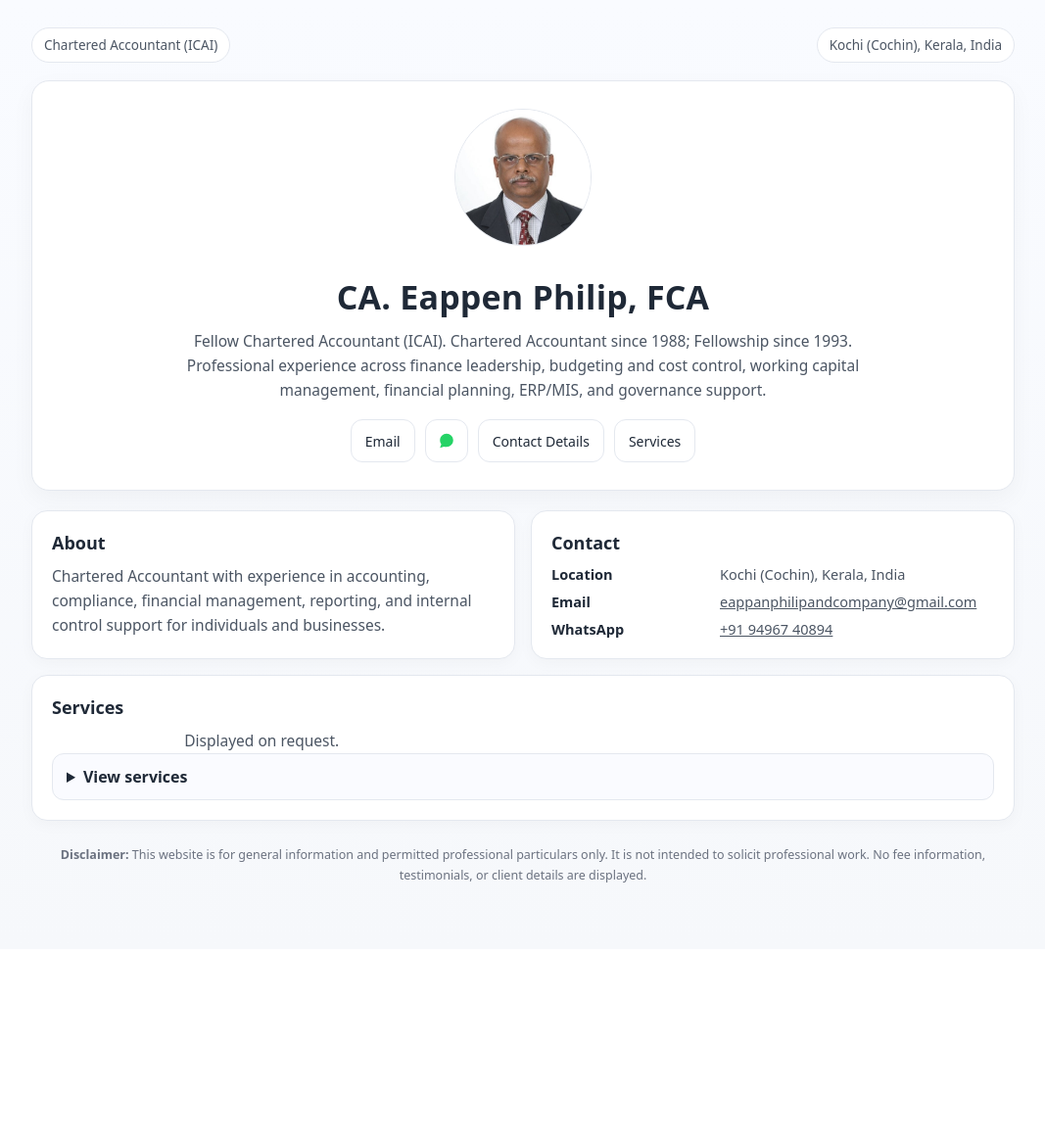
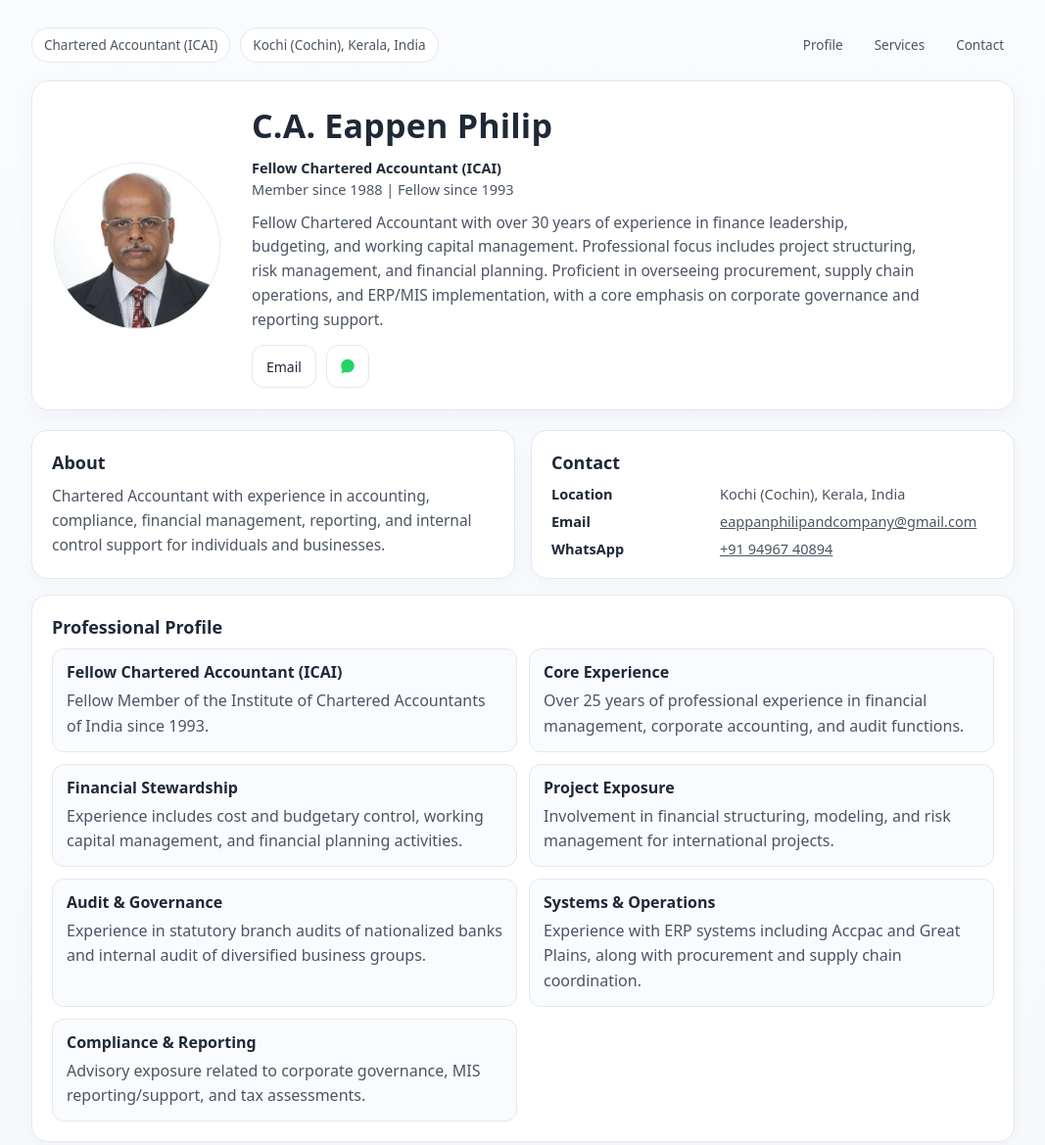
Before and after one commit to NeethuEappan/eappanphilip.github.io, a plain HTML site: page index.html in a window 1280 px wide. Shown: the top 1169 px of the page at 98% size, without its empty margins (106-1173 px from the left). Before the commit the page ends 969 px from the top, so only its background shows below. Drawn offline with Linux system fonts and the light colour scheme.

Commit message:
Update index.html
version 2.1

```diff
--- a/index.html
+++ b/index.html
@@ -4,9 +4,9 @@
   <meta charset="utf-8" />
   <meta name="viewport" content="width=device-width,initial-scale=1" />
 
-  <title>CA. Eappen Philip, FCA | Chartered Accountant | Kochi, Kerala</title>
+  <title>C.A. Eappen Philip | Fellow Chartered Accountant (ICAI) | Kochi, Kerala</title>
   <meta name="description"
-        content="Official website of CA. Eappen Philip, FCA (ICAI) — professional particulars and general information. Kochi (Cochin), Kerala, India." />
+        content="Official website of C.A. Eappen Philip, Fellow Chartered Accountant (ICAI) — professional particulars and general information. Kochi (Cochin), Kerala, India." />
 
   <style>
     :root{
@@ -17,16 +17,29 @@
       --muted:#4b5563;
       --accent:#2563eb;
     }
+
     *{box-sizing:border-box}
+    html{scroll-behavior:smooth}
+
     body{
       margin:0;
       font-family:system-ui,-apple-system,Segoe UI,Roboto,Arial;
       color:var(--text);
       background:linear-gradient(180deg,#f9fbff 0%, var(--bg) 100%);
     }
+
     a{color:inherit}
+
     .wrap{max-width:1040px;margin:0 auto;padding:28px 18px 64px}
-    .top{display:flex;justify-content:space-between;align-items:center;gap:12px;flex-wrap:wrap}
+
+    /* Top row + nav */
+    .top{
+      display:flex;
+      justify-content:space-between;
+      align-items:center;
+      gap:12px;
+      flex-wrap:wrap;
+    }
     .pill{
       border:1px solid var(--line);
       background:#fff;
@@ -35,14 +48,44 @@
       color:var(--muted);
       font-size:13.5px;
     }
+    .nav{
+      display:flex;
+      gap:10px;
+      flex-wrap:wrap;
+      align-items:center;
+    }
+    .nav a{
+      text-decoration:none;
+      color:var(--muted);
+      border:1px solid transparent;
+      padding:8px 10px;
+      border-radius:10px;
+      font-size:13.5px;
+    }
+    .nav a:hover{
+      background:#f2f5ff;
+      border-color:#d6dcff;
+      color:var(--text);
+    }
+
+    /* Hero: left photo / right text */
     .hero{
       margin-top:18px;
       border:1px solid var(--line);
       background:var(--card);
       border-radius:18px;
-      padding:28px;
-      text-align:center;
+      padding:22px;
       box-shadow:0 8px 24px rgba(0,0,0,.04);
+      text-align:left;
+    }
+    .hero-inner{
+      display:grid;
+      grid-template-columns: 1fr;
+      gap:18px;
+      align-items:center;
+    }
+    @media (min-width:900px){
+      .hero-inner{grid-template-columns: 180px 1fr; gap:22px;}
     }
     .profile{
       width:140px;
@@ -51,11 +94,41 @@
       object-fit:cover;
       border:1px solid var(--line);
       background:#fff;
-      margin-bottom:16px;
+      display:block;
     }
-    h1{margin:8px 0 10px;font-size:34px;letter-spacing:.2px}
-    .sub{color:var(--muted);line-height:1.6;font-size:15.5px;max-width:78ch;margin:0 auto}
-    .actions{display:flex;gap:10px;flex-wrap:wrap;justify-content:center;margin-top:18px}
+    @media (min-width:900px){
+      .profile{width:170px;height:170px;}
+    }
+
+    .hero-text h1{
+      margin:0 0 10px;
+      font-size:34px;
+      letter-spacing:.2px;
+    }
+    .hero-meta{
+      margin:0 0 10px;
+      color:var(--muted);
+      line-height:1.5;
+      font-size:14.5px;
+    }
+    .hero-meta b{color:var(--text)}
+
+    .sub{
+      color:var(--muted);
+      line-height:1.6;
+      font-size:15.5px;
+      max-width:78ch;
+      margin:0;
+    }
+
+    .actions{
+      display:flex;
+      gap:10px;
+      flex-wrap:wrap;
+      justify-content:flex-start;
+      margin-top:14px;
+    }
+
     .btn{
       display:inline-flex;
       align-items:center;
@@ -69,9 +142,13 @@
       color:var(--text);
     }
     .btn:hover{background:#f2f5ff;border-color:#d6dcff}
+
     .icon-btn{width:44px;height:44px;padding:0}
-    .icon-btn svg{color:#25D366}
+    .icon-btn svg{display:block;color:#25D366}
+
+    /* Content grid */
     .grid{display:grid;grid-template-columns:repeat(12,1fr);gap:16px;margin-top:20px}
+
     .card{
       grid-column:span 12;
       border:1px solid var(--line);
@@ -80,14 +157,58 @@
       padding:20px;
       box-shadow:0 4px 16px rgba(0,0,0,.03);
     }
-    @media (min-width:900px){ .half{grid-column:span 6} }
+
+    @media (min-width:900px){
+      .half{grid-column:span 6}
+    }
+
     h2{margin:0 0 10px;font-size:18px}
+
     ul{margin:10px 0 0 18px;color:var(--muted);line-height:1.6}
-    .kv{display:grid;grid-template-columns:160px 1fr;gap:8px 12px;color:var(--muted);font-size:14.5px}
+
+    .kv{
+      display:grid;
+      grid-template-columns:160px 1fr;
+      gap:8px 12px;
+      color:var(--muted);
+      font-size:14.5px;
+    }
     .kv b{color:var(--text);font-weight:600}
-    details{border:1px solid var(--line);background:#fafbff;border-radius:12px;padding:12px 14px}
-    summary{cursor:pointer;font-weight:600}
-    footer{margin-top:24px;color:#6b7280;font-size:12.5px;line-height:1.7;text-align:center}
+
+    /* Professional Profile – smart cards */
+    .deflist{
+      display:grid;
+      grid-template-columns:1fr;
+      gap:12px;
+      margin-top:10px;
+    }
+    .defitem{
+      border:1px solid var(--line);
+      background:#fafbff;
+      border-radius:12px;
+      padding:12px 14px;
+    }
+    .defitem .k{
+      font-weight:700;
+      color:var(--text);
+      margin:0 0 6px 0;
+    }
+    .defitem .v{
+      margin:0;
+      color:var(--muted);
+      line-height:1.6;
+    }
+    @media (min-width:900px){
+      .deflist{grid-template-columns:1fr 1fr;}
+    }
+
+    footer{
+      margin-top:24px;
+      color:#6b7280;
+      font-size:12.5px;
+      line-height:1.7;
+      text-align:center;
+    }
   </style>
 </head>
 
@@ -95,19 +216,39 @@
 <div class="wrap">
 
   <div class="top">
+    <div style="display:flex; gap:10px; flex-wrap:wrap;">
       <div class="pill">Chartered Accountant (ICAI)</div>
       <div class="pill">Kochi (Cochin), Kerala, India</div>
     </div>
 
+    <nav class="nav" aria-label="Primary">
+      <a href="#profile">Profile</a>
+      <a href="#services">Services</a>
+      <a href="#contact">Contact</a>
+    </nav>
+  </div>
+
   <section class="hero">
-    <img class="profile" src="assets/EP_photo_light_bg.jpg" alt="CA. Eappen Philip, FCA">
+    <div class="hero-inner">
 
-    <h1>CA. Eappen Philip, FCA</h1>
+      <div>
+        <img class="profile" src="assets/EP_photo_light_bg.jpg" alt="C.A. Eappen Philip">
+      </div>
+
+      <div class="hero-text">
+        <h1>C.A. Eappen Philip</h1>
+
+        <p class="hero-meta">
+          <b>Fellow Chartered Accountant (ICAI)</b><br>
+          Member since 1988 | Fellow since 1993
+        </p>
 
         <p class="sub">
-      Fellow Chartered Accountant (ICAI). Chartered Accountant since 1988; Fellowship since 1993.
-      Professional experience across finance leadership, budgeting and cost control, working capital
-      management, financial planning, ERP/MIS, and governance support.
+          Fellow Chartered Accountant with over 30 years of experience in finance leadership,
+          budgeting, and working capital management. Professional focus includes project
+          structuring, risk management, and financial planning. Proficient in overseeing
+          procurement, supply chain operations, and ERP/MIS implementation, with a core
+          emphasis on corporate governance and reporting support.
         </p>
 
         <div class="actions">
@@ -117,7 +258,8 @@
              href="https://wa.me/919496740894"
              target="_blank"
              rel="noopener"
-         aria-label="WhatsApp">
+             aria-label="WhatsApp"
+             title="WhatsApp">
             <svg viewBox="0 0 32 32" width="18" height="18" aria-hidden="true">
               <path fill="currentColor"
                 d="M19.11 17.29c-.28-.14-1.64-.81-1.9-.9-.25-.09-.43-.14-.61.14-.18.28-.7.9-.86 1.08-.16.18-.32.21-.6.07-.28-.14-1.18-.43-2.24-1.38-.83-.74-1.39-1.65-1.55-1.93-.16-.28-.02-.43.12-.57.12-.12.28-.32.42-.48.14-.16.18-.28.28-.46.09-.18.05-.35-.02-.49-.07-.14-.61-1.47-.84-2.02-.22-.53-.45-.46-.61-.47l-.52-.01c-.18 0-.46.07-.7.35-.25.28-.92.9-.92 2.2 0 1.29.95 2.54 1.08 2.72.14.18 1.87 2.86 4.53 4.01.63.27 1.12.43 1.51.55.63.2 1.2.17 1.65.1.5-.08 1.64-.67 1.87-1.31.23-.64.23-1.18.16-1.31-.07-.12-.25-.2-.53-.34z"/>
@@ -125,9 +267,9 @@
                 d="M16 3C9.38 3 4 8.38 4 15c0 2.65.87 5.1 2.34 7.08L4 29l7.15-2.26A11.9 11.9 0 0 0 16 27c6.62 0 12-5.38 12-12S22.62 3 16 3z"/>
             </svg>
           </a>
+        </div>
+      </div>
 
-      <a class="btn" href="#contact">Contact Details</a>
-      <a class="btn" href="#services">Services</a>
     </div>
   </section>
 
@@ -156,11 +298,53 @@
       </div>
     </section>
 
+    <section class="card" id="profile">
+      <h2>Professional Profile</h2>
+
+      <div class="deflist">
+        <div class="defitem">
+          <p class="k">Fellow Chartered Accountant (ICAI)</p>
+          <p class="v">Fellow Member of the Institute of Chartered Accountants of India since 1993.</p>
+        </div>
+
+        <div class="defitem">
+          <p class="k">Core Experience</p>
+          <p class="v">Over 25 years of professional experience in financial management, corporate accounting, and audit functions.</p>
+        </div>
+
+        <div class="defitem">
+          <p class="k">Financial Stewardship</p>
+          <p class="v">Experience includes cost and budgetary control, working capital management, and financial planning activities.</p>
+        </div>
+
+        <div class="defitem">
+          <p class="k">Project Exposure</p>
+          <p class="v">Involvement in financial structuring, modeling, and risk management for international projects.</p>
+        </div>
+
+        <div class="defitem">
+          <p class="k">Audit &amp; Governance</p>
+          <p class="v">Experience in statutory branch audits of nationalized banks and internal audit of diversified business groups.</p>
+        </div>
+
+        <div class="defitem">
+          <p class="k">Systems &amp; Operations</p>
+          <p class="v">Experience with ERP systems including Accpac and Great Plains, along with procurement and supply chain coordination.</p>
+        </div>
+
+        <div class="defitem">
+          <p class="k">Compliance &amp; Reporting</p>
+          <p class="v">Advisory exposure related to corporate governance, MIS reporting/support, and tax assessments.</p>
+        </div>
+      </div>
+    </section>
+
     <section class="card" id="services">
       <h2>Services</h2>
-      <p class="sub">Displayed on request.</p>
-      <details>
-        <summary>View services</summary>
+      <p class="sub" style="font-size:14px;">
+        Services are provided in accordance with applicable professional standards and subject to formal engagement.
+      </p>
+
       <ul>
         <li>Accounting and compliance support</li>
         <li>Tax and GST compliance support</li>
@@ -168,14 +352,15 @@
         <li>Business registrations and statutory filings</li>
         <li>Financial planning, budgeting, and MIS reporting</li>
       </ul>
-      </details>
     </section>
 
   </div>
 
   <footer>
-    <b>Disclaimer:</b> This website is for general information and permitted professional particulars only.
-    It is not intended to solicit professional work. No fee information, testimonials, or client details are displayed.
+    <b>Disclaimer:</b> This website contains general information and permitted professional particulars only.
+    It does not constitute solicitation or advertisement of professional services. Services, where applicable,
+    are provided only through formal engagement in accordance with the Code of Ethics of the
+    Institute of Chartered Accountants of India.
   </footer>
 
 </div>
```
Lines whose indentation alone changed are shown as unchanged.
